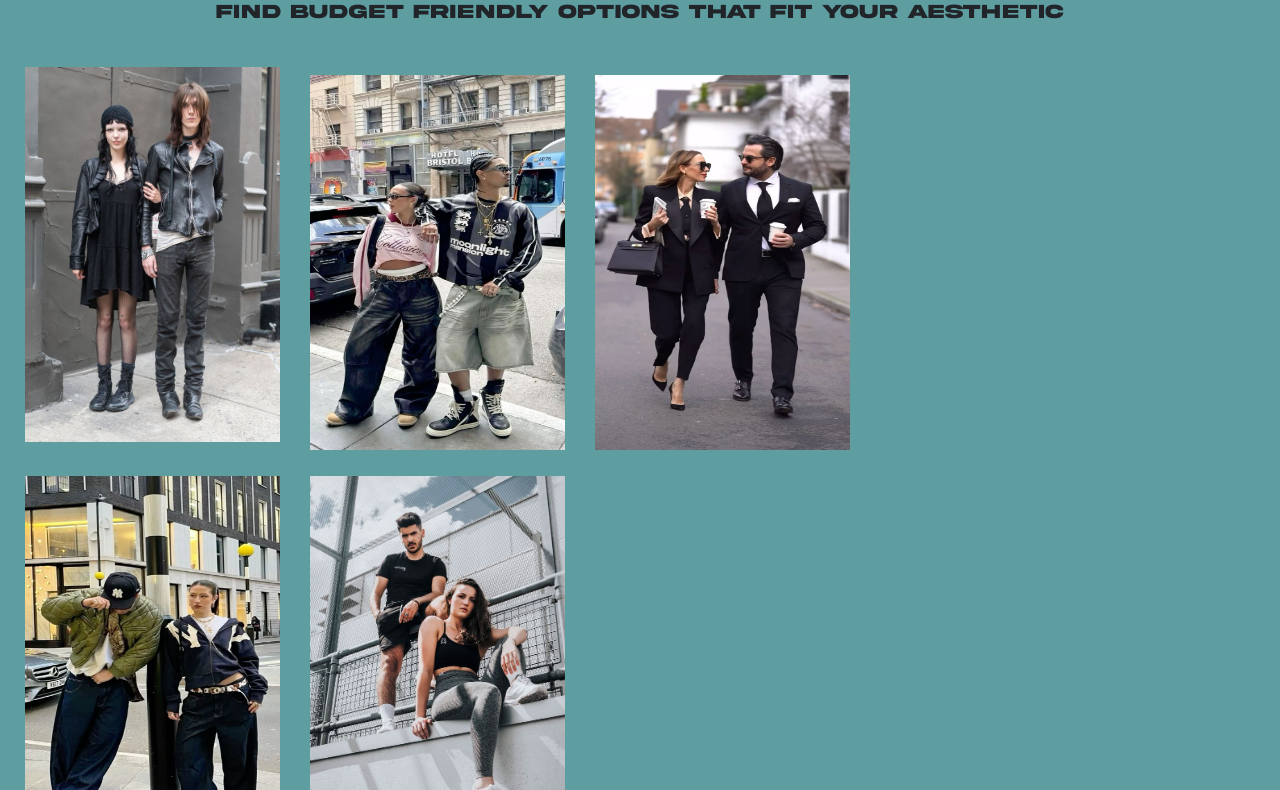
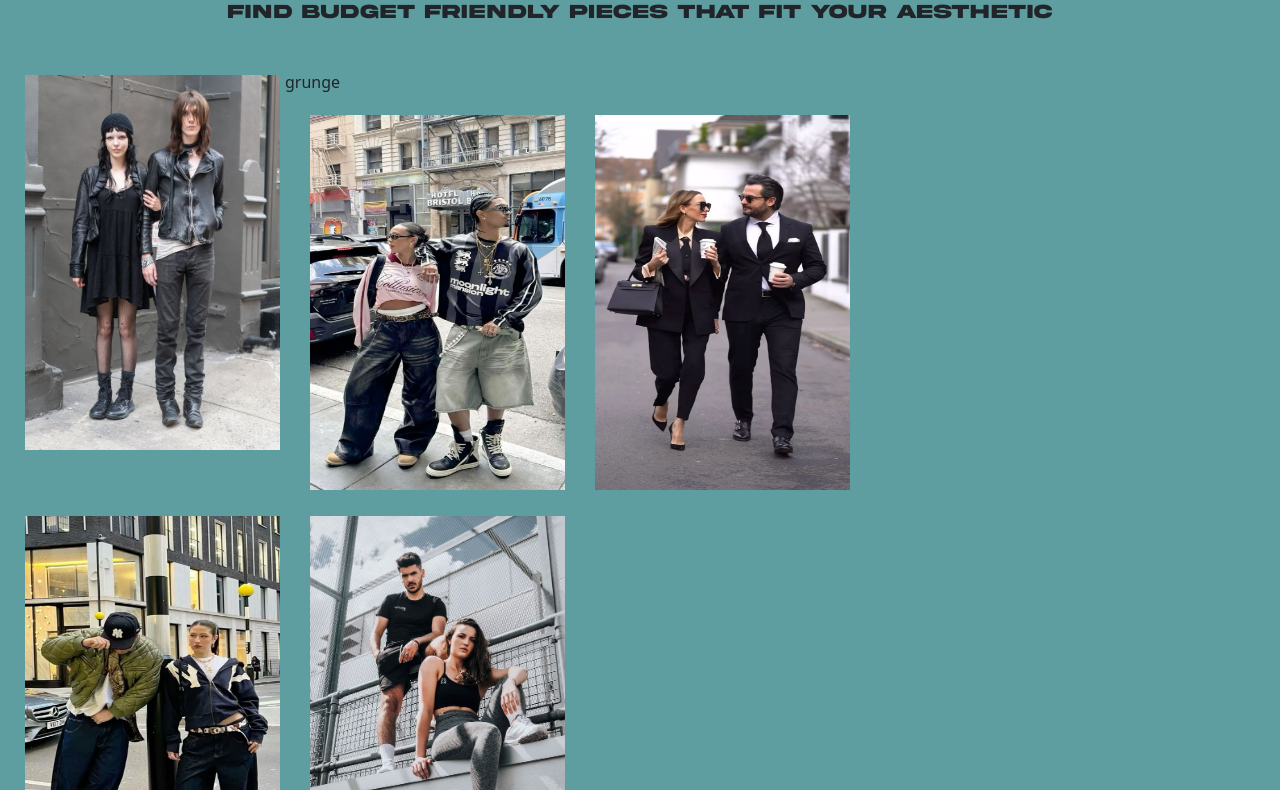
Before and after one commit to SilvanaSchmidt/Style-Finder-Project, a plain HTML site: page index.html in a window 1280 px wide. Shown: the part 234-1024 px from the top of the page. Drawn offline with nearby package versions, Linux system fonts and the light colour scheme.

Commit message:
minor changes to homepage

```diff
--- a/index.html
+++ b/index.html
@@ -50,11 +50,17 @@
 	<script src="https://cdn.jsdelivr.net/npm/bootstrap@5.3.8/dist/js/bootstrap.bundle.min.js" integrity="sha384-FKyoEForCGlyvwx9Hj09JcYn3nv7wiPVlz7YYwJrWVcXK/BmnVDxM+D2scQbITxI" crossorigin="anonymous"></script>
 
 	<h1 style="text-align: center;">STYLE SEARCH</h1>
-	<h2 style="text-align: center;">Find budget friendly options that fit your aesthetic</h2style></h2>
+	<h2 style="text-align: center;">Find budget friendly pieces that fit your aesthetic</h2style></h2>
 
-	<p><a href="file:///Users/silvanaschmidt/Downloads/CGT%2014100/Style-Finder-Project/grunge.html">
-	<img id="grungehomepagephoto" src="images/grungehomepagecopy.jpg" alt="file:///Users/silvanaschmidt/Downloads/CGT%2014100/Style-Finder-Project/grunge.html" width="265" height="385">
-	</a></p>
+
+	<div class="grungedescription">
+		<p><a href="file:///Users/silvanaschmidt/Downloads/CGT%2014100/Style-Finder-Project/grunge.html">
+		<img id="grungehomepagephoto" src="images/grungehomepagecopy.jpg" alt="file:///Users/silvanaschmidt/Downloads/CGT%2014100/Style-Finder-Project/grunge.html" width="265" height="385">
+		</a></p>
+		<p>grunge</p>
+	</div>
+
+
 
 	<p><a href="file:///Users/silvanaschmidt/Downloads/CGT%2014100/Style-Finder-Project/Y2K.html">
 	<img id="Y2Khomepagephoto" src="images/newY2Khomepagecopy2.jpeg" alt="Y2Khomepage" width="265" height="385">
```
Also changed, not shown: grunge.html (+3 -0 lines), master.css (line endings or trailing spaces).
